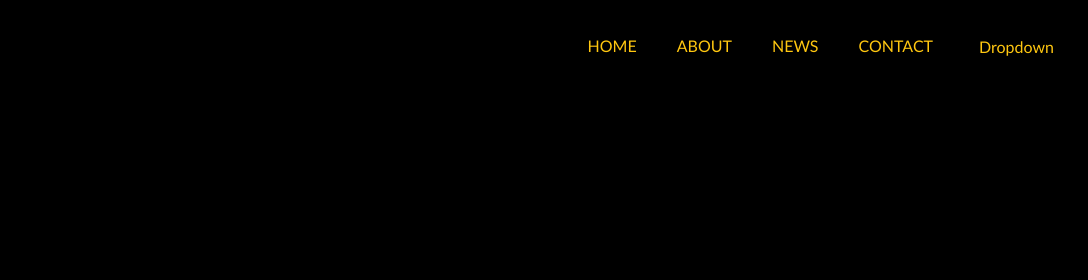
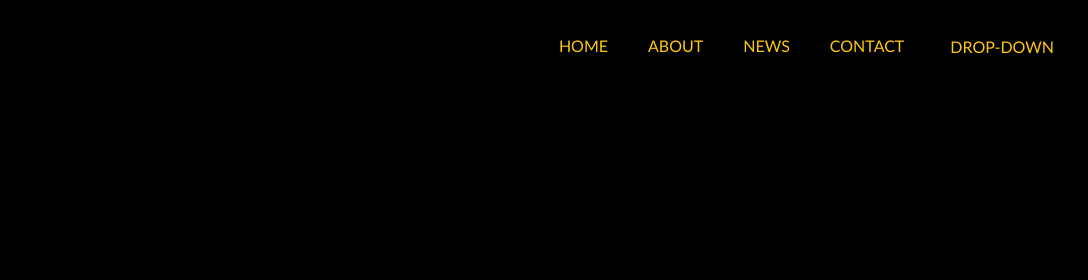
Before and after one commit to OscarMinota/OscarMinota.GitHub.io, a plain HTML site: page menstyle.html in a window 1280 px wide. Shown: the top 280 px of the page, 192-1280 px from the left. Drawn offline with Linux system fonts and the light colour scheme; some icons are missing.

Commit message:
Update menstyle.html

```diff
--- a/menstyle.html
+++ b/menstyle.html
@@ -24,7 +24,7 @@
                 <ul>
                     <li>
                         <div class="dropdown">
-                            <button class="dropbtn">Dropdown
+                            <button class="dropbtn">DROP-DOWN
                               <i class="fa fa-caret-down"></i>
                             </button>
                             <div class="dropdown-content">
```
